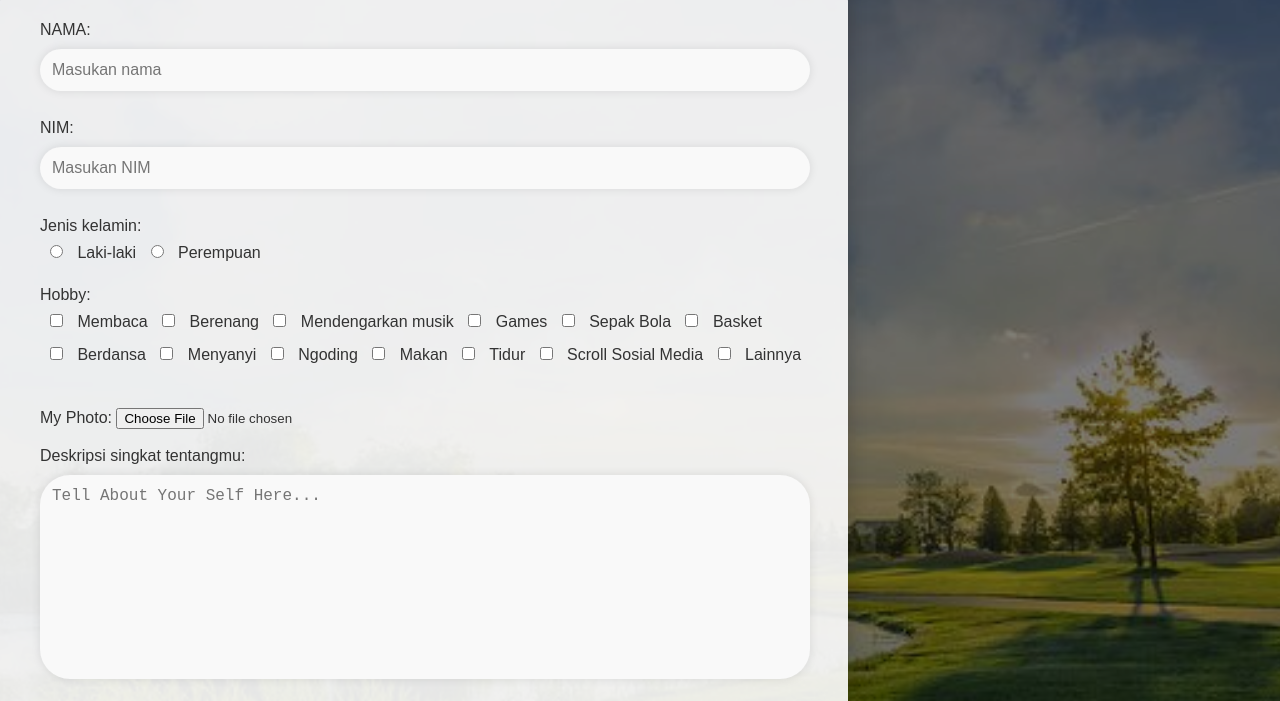
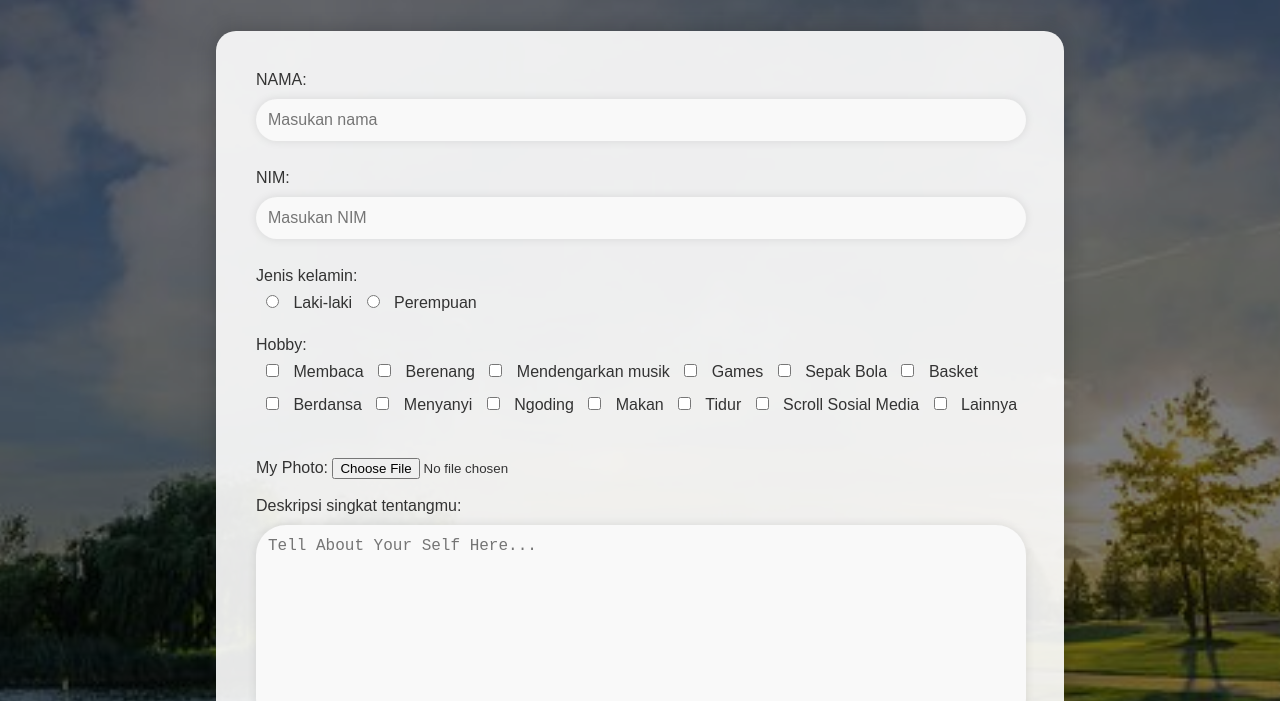
Before and after one commit to DefitSaputra/Defit-Web-Design, a plain HTML site: page index.html in a window 1280 px wide. Shown: the part 96-797 px from the top of the page. Drawn offline with Linux system fonts and the light colour scheme.

Commit message:
first commit

```diff
--- a/style.css
+++ b/css/style.css
@@ -1,5 +1,5 @@
 body {
-    background-image: url('/Background\ 2.jpg');
+    background-image: url('/assets/Background\ 2.jpg');
     background-size: cover;
     background-position: center;
     background-repeat: no-repeat;
@@ -23,6 +23,7 @@ body::before {
 form {
     background-color: rgba(255, 255, 255, 0.9);
     width: 60%;
+    margin: 50px auto;
     padding: 40px;
     border-radius: 20px;
     box-shadow: 0px 0px 20px rgba(0, 0, 0, 0.2);
--- a/index.html
+++ b/index.html
@@ -1,7 +1,7 @@
 <!DOCTYPE html>
 <html>
 <head>
-    <link rel="stylesheet" href="/style.css">
+    <link rel="stylesheet" href="/css/style.css">
     <title>FORM PENGISIAN BIODATA MAHASISWA</title>
 </head>
 
```
Also changed, not shown: assets/Background 2.jpg (renamed from Background 2.jpg), 1 other file.
